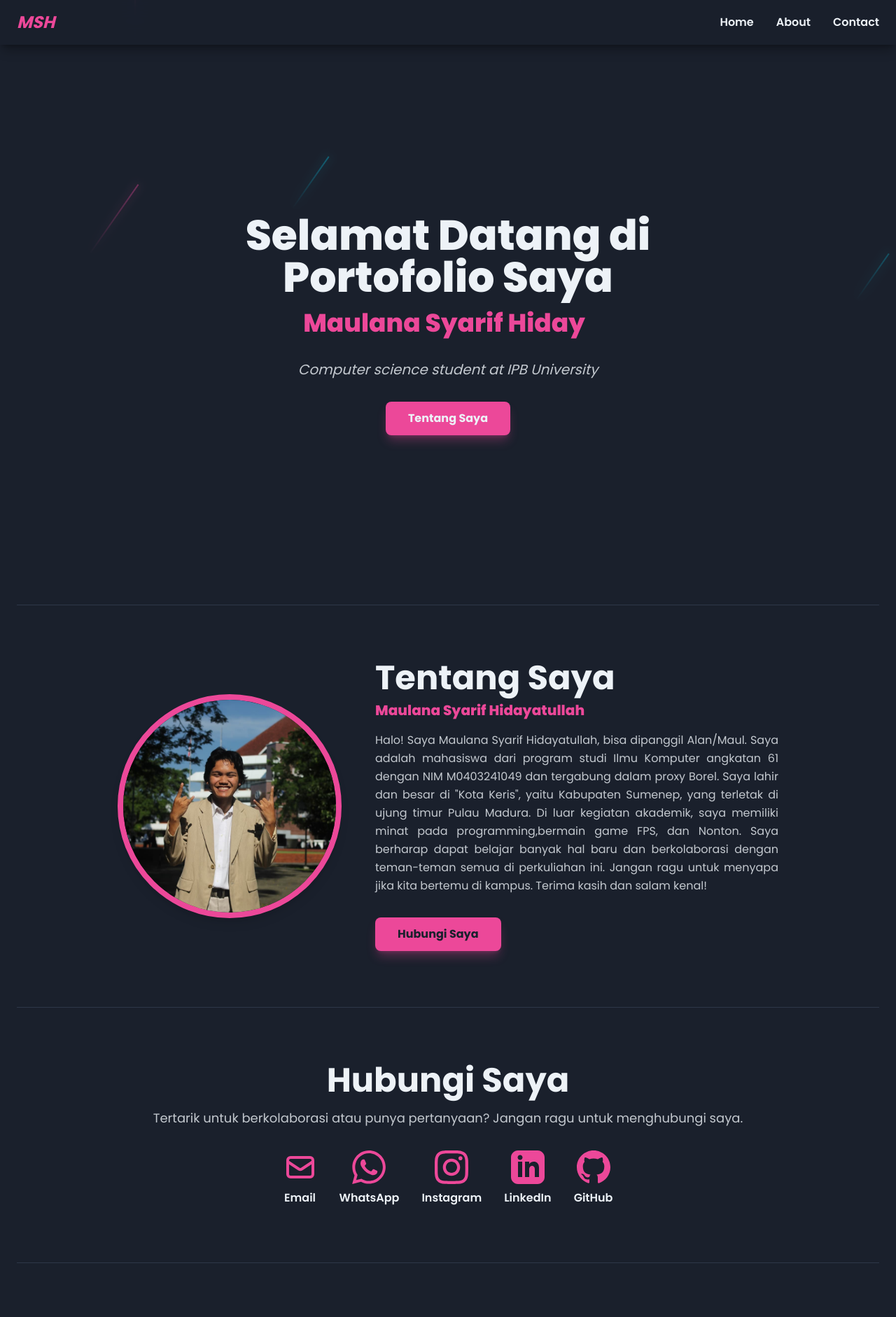
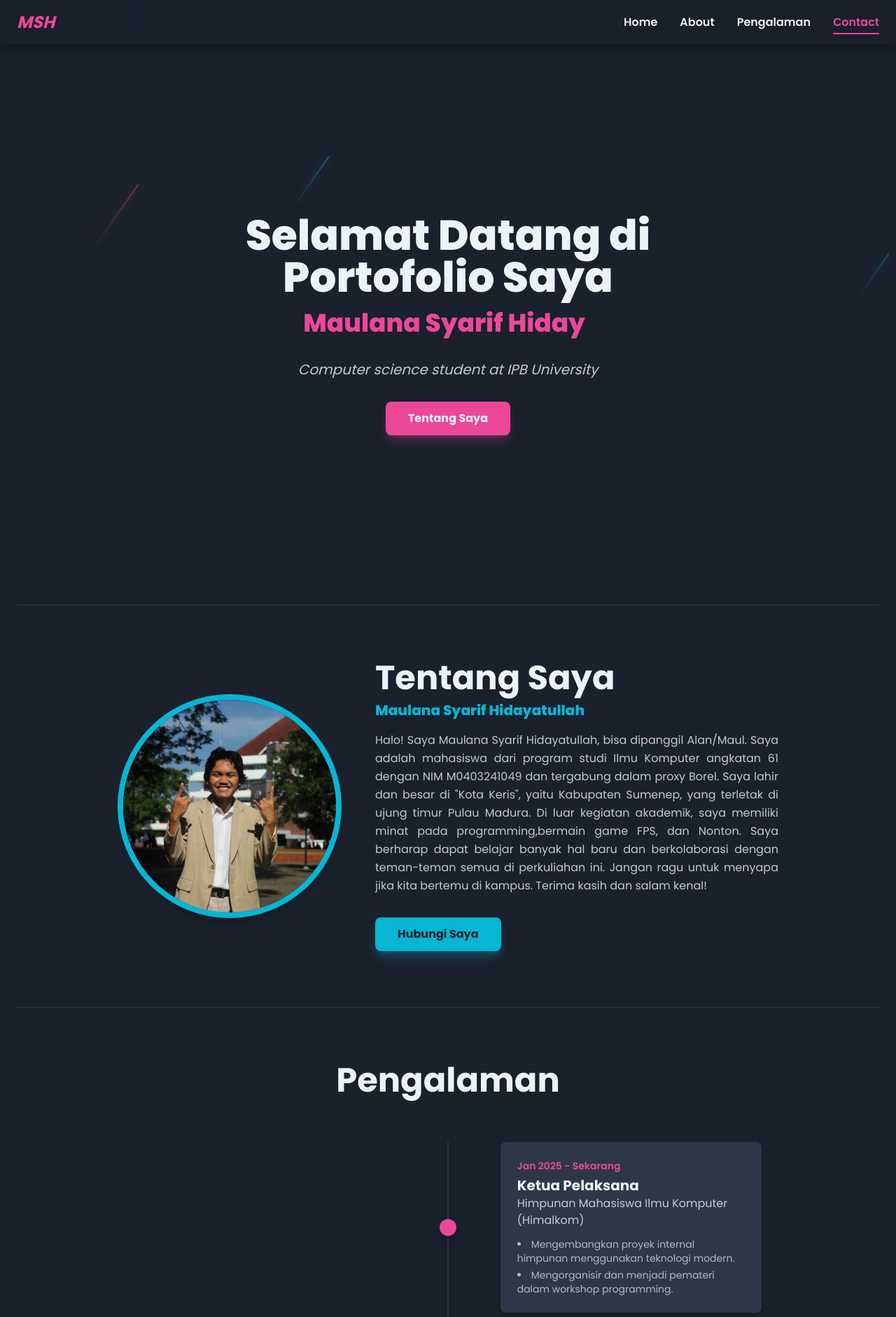
Before and after one commit to m4ulanaash/m4ulanash, a plain HTML site: page index.html in a window 1280 px wide. Shown: the top 1882 px of the page at 70% size. Drawn offline with nearby package versions, Linux system fonts and the light colour scheme.

Commit message:
Section Pengalaman

```diff
--- a/index.html
+++ b/index.html
@@ -21,7 +21,7 @@
                         'dark-card': '#2D3748',
                         'light-text': '#EDF2F7',
                         'brand-magenta': '#EC4899',
-                        'brand-cyan': '#EC4899',
+                        'brand-cyan': '#06B6D4', // Mengubah warna cyan agar lebih kontras
                     },
                     fontFamily: {
                         poppins: ['Poppins', 'sans-serif']
@@ -123,6 +123,7 @@
             <ul id="nav-menu" class="hidden md:flex absolute md:relative top-full left-0 w-full md:w-auto bg-dark-card md:bg-transparent flex-col md:flex-row items-center space-y-4 md:space-y-0 md:space-x-8 py-8 md:py-0">
                 <li><a href="#home" class="nav-link font-semibold transition-colors duration-300">Home</a></li>
                 <li><a href="#about" class="nav-link font-semibold transition-colors duration-300">About</a></li>
+                <li><a href="#experience" class="nav-link font-semibold transition-colors duration-300">Pengalaman</a></li>
                 <li><a href="#contact" class="nav-link font-semibold transition-colors duration-300">Contact</a></li>
             </ul>
         </nav>
@@ -163,22 +164,7 @@ Terima kasih dan salam kenal!</p>
 
         <div class="container mx-auto px-6"><div class="h-px bg-dark-card"></div></div>
 
-        <section id="contact" class="bg-dark-bg py-20 px-6">
-            <div class="container mx-auto max-w-4xl text-center">
-                <h2 class="text-4xl md:text-5xl font-bold">Hubungi Saya</h2>
-                <p class="text-light-text/80 mt-4 mb-8 text-lg">Tertarik untuk berkolaborasi atau punya pertanyaan? Jangan ragu untuk menghubungi saya.</p>
-                <div class="flex flex-wrap justify-center items-center gap-x-8 gap-y-6">
-                    <a href="mailto:maulanash1117@gmail.com" class="text-center group"><svg xmlns="http://www.w3.org/2000/svg" class="h-10 w-10 md:h-12 md:w-12 mx-auto text-brand-magenta group-hover:text-brand-cyan transition-colors" fill="none" viewBox="0 0 24 24" stroke="currentColor" stroke-width="2"><path stroke-linecap="round" stroke-linejoin="round" d="M3 8l7.89 5.26a2 2 0 002.22 0L21 8M5 19h14a2 2 0 002-2V7a2 2 0 00-2-2H5a2 2 0 00-2 2v10a2 2 0 002 2z" /></svg><p class="mt-2 font-semibold">Email</p></a>
-                    <a href="https://wa.me/6281326539780" target="_blank" class="text-center group"><svg xmlns="http://www.w3.org/2000/svg" class="h-10 w-10 md:h-12 md:w-12 mx-auto text-brand-magenta group-hover:text-brand-cyan transition-colors" fill="currentColor" viewBox="0 0 24 24"><path d="M.057 24l1.687-6.163c-1.041-1.804-1.588-3.849-1.587-5.946.003-6.556 5.338-11.891 11.893-11.891 3.181.001 6.167 1.24 8.413 3.488 2.245 2.248 3.481 5.236 3.48 8.414-.003 6.557-5.338 11.892-11.894 11.892-1.99-.001-3.951-.5-5.688-1.448l-6.305 1.654zm6.597-3.807c1.676.995 3.276 1.591 5.392 1.592 5.448 0 9.886-4.434 9.889-9.885.002-5.462-4.415-9.89-9.881-9.892-5.452 0-9.887 4.434-9.889 9.884-.001 2.225.651 3.891 1.746 5.634l-.999 3.648 3.742-.981zm11.387-5.464c-.074-.124-.272-.198-.57-.347-.297-.149-1.758-.868-2.031-.967-.272-.099-.47-.149-.669.149-.198.297-.768.967-.941 1.165-.173.198-.347.223-.644.074-.297-.149-1.255-.462-2.39-1.475-.883-.788-1.48-1.761-1.653-2.059-.173-.297-.018-.458.13-.606.134-.133.297-.347.446-.521.151-.172.2-.296.3-.495.099-.198.05-.372-.025-.521-.075-.148-.669-1.611-.916-2.206-.242-.579-.487-.5-.669-.51-.173-.008-.371-.01-.57-.01s-.521.074-.792.372c-.272.297-1.04 1.016-1.04 2.479 0 1.462 1.065 2.875 1.213 3.074.149.198 2.096 3.206 5.077 4.487.709.306 1.262.489 1.694.626.712.227 1.36.195 1.871.118.571-.085 1.758-.719 2.006-1.413.248-.695.248-1.29.173-1.414z"/></svg><p class="mt-2 font-semibold">WhatsApp</p></a>
-                    <a href="https://www.instagram.com/m4ulanaa.sh" target="_blank" class="text-center group"><svg xmlns="http://www.w3.org/2000/svg" class="h-10 w-10 md:h-12 md:w-12 mx-auto text-brand-magenta group-hover:text-brand-cyan transition-colors" fill="currentColor" viewBox="0 0 24 24"><path d="M12 2.163c3.204 0 3.584.012 4.85.07 3.252.148 4.771 1.691 4.919 4.919.058 1.265.069 1.645.069 4.85s-.011 3.584-.069 4.85c-.149 3.225-1.664 4.771-4.919 4.919-1.266.058-1.644.07-4.85.07s-3.584-.012-4.85-.07c-3.252-.148-4.771-1.691-4.919-4.919-.058-1.265-.069-1.645-.069-4.85s.011-3.584.069-4.85c.149-3.225 1.664-4.771 4.919-4.919 1.266-.057 1.645-.069 4.85-.069zm0-2.163c-3.259 0-3.667.014-4.947.072-4.358.2-6.78 2.618-6.98 6.98-.059 1.281-.073 1.689-.073 4.948s.014 3.667.072 4.947c.2 4.358 2.618 6.78 6.98 6.98 1.281.058 1.689.072 4.948.072s3.667-.014 4.947-.072c4.358-.2 6.78-2.618 6.98-6.98.059-1.281.073-1.689.073-4.948s-.014-3.667-.072-4.947c-.2-4.358-2.618-6.78-6.98-6.98-1.281-.058-1.689-.072-4.948-.072zm0 5.838c-3.403 0-6.162 2.759-6.162 6.162s2.759 6.162 6.162 6.162 6.162-2.759 6.162-6.162-2.759-6.162-6.162-6.162zm0 10.162c-2.209 0-4-1.79-4-4s1.791-4 4-4 4 1.79 4 4-1.791 4-4 4zm6.406-11.845c-.796 0-1.441.645-1.441 1.44s.645 1.441 1.441 1.441 1.441-.645 1.441-1.441-.645-1.44-1.441-1.44z"/></svg><p class="mt-2 font-semibold">Instagram</p></a>
-                    <a href="https://www.linkedin.com/in/maulanash1711" target="_blank" class="text-center group"><svg xmlns="" class="h-10 w-10 md:h-12 md:w-12 mx-auto text-brand-magenta group-hover:text-brand-cyan transition-colors" fill="currentColor" viewBox="0 0 24 24"><path d="M19 0h-14c-2.761 0-5 2.239-5 5v14c0 2.761 2.239 5 5 5h14c2.762 0 5-2.239 5-5v-14c0-2.761-2.238-5-5-5zm-11 19h-3v-11h3v11zm-1.5-12.268c-.966 0-1.75-.79-1.75-1.764s.784-1.764 1.75-1.764 1.75.79 1.75 1.764-.783 1.764-1.75 1.764zm13.5 12.268h-3v-5.604c0-3.368-4-3.113-4 0v5.604h-3v-11h3v1.765c1.396-2.586 7-2.777 7 2.476v6.759z"/></svg><p class="mt-2 font-semibold">LinkedIn</p></a>
-                    <a href="https://github.com/m4ulanaash" target="_blank" class="text-center group"><svg xmlns="http://www.w3.org/2000/svg" class="h-10 w-10 md:h-12 md:w-12 mx-auto text-brand-magenta group-hover:text-brand-cyan transition-colors" fill="currentColor" viewBox="0 0 24 24"><path d="M12 0c-6.626 0-12 5.373-12 12 0 5.302 3.438 9.8 8.207 11.387.599.111.793-.261.793-.577v-2.234c-3.338.726-4.033-1.416-4.033-1.416-.546-1.387-1.333-1.756-1.333-1.756-1.089-.745.083-.729.083-.729 1.205.084 1.839 1.237 1.839 1.237 1.07 1.834 2.807 1.304 3.492.997.107-.775.418-1.305.762-1.604-2.665-.305-5.467-1.334-5.467-5.931 0-1.311.469-2.381 1.236-3.221-.124-.303-.535-1.524.117-3.176 0 0 1.008-.322 3.301 1.23.957-.266 1.983-.399 3.003-.404 1.02.005 2.047.138 3.006.404 2.291-1.552 3.297-1.23 3.297-1.23.653 1.653.242 2.874.118 3.176.77.84 1.235 1.91 1.235 3.221 0 4.609-2.807 5.624-5.479 5.921.43.372.823 1.102.823 2.222v3.293c0 .319.192.694.801.576 4.765-1.589 8.199-6.086 8.199-11.386 0-6.627-5.373-12-12-12z"/></svg><p class="mt-2 font-semibold">GitHub</p></a>
-                </div>
-            </div>
-        </section>
-        <div class="container mx-auto px-6"><div class="h-px bg-dark-card"></div></div>
-
-        <section id="experience" class="bg-dark-bg py-20 px-6">
+            <section id="experience" class="bg-dark-bg py-20 px-6">
                 <div class="container mx-auto max-w-4xl">
                     <h2 class="text-4xl md:text-5xl font-bold mb-16 text-center">Pengalaman</h2>
                     <div class="relative">
@@ -223,6 +209,20 @@ Terima kasih dan salam kenal!</p>
                 </div>
             </section>
             <div class="container mx-auto px-6"><div class="h-px bg-dark-card"></div></div>
+
+        <section id="contact" class="bg-dark-bg py-20 px-6">
+            <div class="container mx-auto max-w-4xl text-center">
+                <h2 class="text-4xl md:text-5xl font-bold">Hubungi Saya</h2>
+                <p class="text-light-text/80 mt-4 mb-8 text-lg">Tertarik untuk berkolaborasi atau punya pertanyaan? Jangan ragu untuk menghubungi saya.</p>
+                <div class="flex flex-wrap justify-center items-center gap-x-8 gap-y-6">
+                    <a href="mailto:maulanash1117@gmail.com" class="text-center group"><svg xmlns="http://www.w3.org/2000/svg" class="h-10 w-10 md:h-12 md:w-12 mx-auto text-brand-magenta group-hover:text-brand-cyan transition-colors" fill="none" viewBox="0 0 24 24" stroke="currentColor" stroke-width="2"><path stroke-linecap="round" stroke-linejoin="round" d="M3 8l7.89 5.26a2 2 0 002.22 0L21 8M5 19h14a2 2 0 002-2V7a2 2 0 00-2-2H5a2 2 0 00-2 2v10a2 2 0 002 2z" /></svg><p class="mt-2 font-semibold">Email</p></a>
+                    <a href="https://wa.me/6281326539780" target="_blank" class="text-center group"><svg xmlns="http://www.w3.org/2000/svg" class="h-10 w-10 md:h-12 md:w-12 mx-auto text-brand-magenta group-hover:text-brand-cyan transition-colors" fill="currentColor" viewBox="0 0 24 24"><path d="M.057 24l1.687-6.163c-1.041-1.804-1.588-3.849-1.587-5.946.003-6.556 5.338-11.891 11.893-11.891 3.181.001 6.167 1.24 8.413 3.488 2.245 2.248 3.481 5.236 3.48 8.414-.003 6.557-5.338 11.892-11.894 11.892-1.99-.001-3.951-.5-5.688-1.448l-6.305 1.654zm6.597-3.807c1.676.995 3.276 1.591 5.392 1.592 5.448 0 9.886-4.434 9.889-9.885.002-5.462-4.415-9.89-9.881-9.892-5.452 0-9.887 4.434-9.889 9.884-.001 2.225.651 3.891 1.746 5.634l-.999 3.648 3.742-.981zm11.387-5.464c-.074-.124-.272-.198-.57-.347-.297-.149-1.758-.868-2.031-.967-.272-.099-.47-.149-.669.149-.198.297-.768.967-.941 1.165-.173.198-.347.223-.644.074-.297-.149-1.255-.462-2.39-1.475-.883-.788-1.48-1.761-1.653-2.059-.173-.297-.018-.458.13-.606.134-.133.297-.347.446-.521.151-.172.2-.296.3-.495.099-.198.05-.372-.025-.521-.075-.148-.669-1.611-.916-2.206-.242-.579-.487-.5-.669-.51-.173-.008-.371-.01-.57-.01s-.521.074-.792.372c-.272.297-1.04 1.016-1.04 2.479 0 1.462 1.065 2.875 1.213 3.074.149.198 2.096 3.206 5.077 4.487.709.306 1.262.489 1.694.626.712.227 1.36.195 1.871.118.571-.085 1.758-.719 2.006-1.413.248-.695.248-1.29.173-1.414z"/></svg><p class="mt-2 font-semibold">WhatsApp</p></a>
+                    <a href="https://www.instagram.com/m4ulanaa.sh" target="_blank" class="text-center group"><svg xmlns="http://www.w3.org/2000/svg" class="h-10 w-10 md:h-12 md:w-12 mx-auto text-brand-magenta group-hover:text-brand-cyan transition-colors" fill="currentColor" viewBox="0 0 24 24"><path d="M12 2.163c3.204 0 3.584.012 4.85.07 3.252.148 4.771 1.691 4.919 4.919.058 1.265.069 1.645.069 4.85s-.011 3.584-.069 4.85c-.149 3.225-1.664 4.771-4.919 4.919-1.266.058-1.644.07-4.85.07s-3.584-.012-4.85-.07c-3.252-.148-4.771-1.691-4.919-4.919-.058-1.265-.069-1.645-.069-4.85s.011-3.584.069-4.85c.149-3.225 1.664-4.771 4.919-4.919 1.266-.057 1.645-.069 4.85-.069zm0-2.163c-3.259 0-3.667.014-4.947.072-4.358.2-6.78 2.618-6.98 6.98-.059 1.281-.073 1.689-.073 4.948s.014 3.667.072 4.947c.2 4.358 2.618 6.78 6.98 6.98 1.281.058 1.689.072 4.948.072s3.667-.014 4.947-.072c4.358-.2 6.78-2.618 6.98-6.98.059-1.281.073-1.689.073-4.948s-.014-3.667-.072-4.947c-.2-4.358-2.618-6.78-6.98-6.98-1.281-.058-1.689-.072-4.948-.072zm0 5.838c-3.403 0-6.162 2.759-6.162 6.162s2.759 6.162 6.162 6.162 6.162-2.759 6.162-6.162-2.759-6.162-6.162-6.162zm0 10.162c-2.209 0-4-1.79-4-4s1.791-4 4-4 4 1.79 4 4-1.791 4-4 4zm6.406-11.845c-.796 0-1.441.645-1.441 1.44s.645 1.441 1.441 1.441 1.441-.645 1.441-1.441-.645-1.44-1.441-1.44z"/></svg><p class="mt-2 font-semibold">Instagram</p></a>
+                    <a href="https://www.linkedin.com/in/maulanash1711" target="_blank" class="text-center group"><svg xmlns="" class="h-10 w-10 md:h-12 md:w-12 mx-auto text-brand-magenta group-hover:text-brand-cyan transition-colors" fill="currentColor" viewBox="0 0 24 24"><path d="M19 0h-14c-2.761 0-5 2.239-5 5v14c0 2.761 2.239 5 5 5h14c2.762 0 5-2.239 5-5v-14c0-2.761-2.238-5-5-5zm-11 19h-3v-11h3v11zm-1.5-12.268c-.966 0-1.75-.79-1.75-1.764s.784-1.764 1.75-1.764 1.75.79 1.75 1.764-.783 1.764-1.75 1.764zm13.5 12.268h-3v-5.604c0-3.368-4-3.113-4 0v5.604h-3v-11h3v1.765c1.396-2.586 7-2.777 7 2.476v6.759z"/></svg><p class="mt-2 font-semibold">LinkedIn</p></a>
+                    <a href="https://github.com/m4ulanaash" target="_blank" class="text-center group"><svg xmlns="http://www.w3.org/2000/svg" class="h-10 w-10 md:h-12 md:w-12 mx-auto text-brand-magenta group-hover:text-brand-cyan transition-colors" fill="currentColor" viewBox="0 0 24 24"><path d="M12 0c-6.626 0-12 5.373-12 12 0 5.302 3.438 9.8 8.207 11.387.599.111.793-.261.793-.577v-2.234c-3.338.726-4.033-1.416-4.033-1.416-.546-1.387-1.333-1.756-1.333-1.756-1.089-.745.083-.729.083-.729 1.205.084 1.839 1.237 1.839 1.237 1.07 1.834 2.807 1.304 3.492.997.107-.775.418-1.305.762-1.604-2.665-.305-5.467-1.334-5.467-5.931 0-1.311.469-2.381 1.236-3.221-.124-.303-.535-1.524.117-3.176 0 0 1.008-.322 3.301 1.23.957-.266 1.983-.399 3.003-.404 1.02.005 2.047.138 3.006.404 2.291-1.552 3.297-1.23 3.297-1.23.653 1.653.242 2.874.118 3.176.77.84 1.235 1.91 1.235 3.221 0 4.609-2.807 5.624-5.479 5.921.43.372.823 1.102.823 2.222v3.293c0 .319.192.694.801.576 4.765-1.589 8.199-6.086 8.199-11.386 0-6.627-5.373-12-12-12z"/></svg><p class="mt-2 font-semibold">GitHub</p></a>
+                </div>
+            </div>
+        </section>
     </main>
 
     <footer class="bg-dark-card text-light-text/70 py-6">
@@ -312,4 +312,4 @@ Terima kasih dan salam kenal!</p>
     </script>
 
 </body>
-</html>
+</html>git i
```
